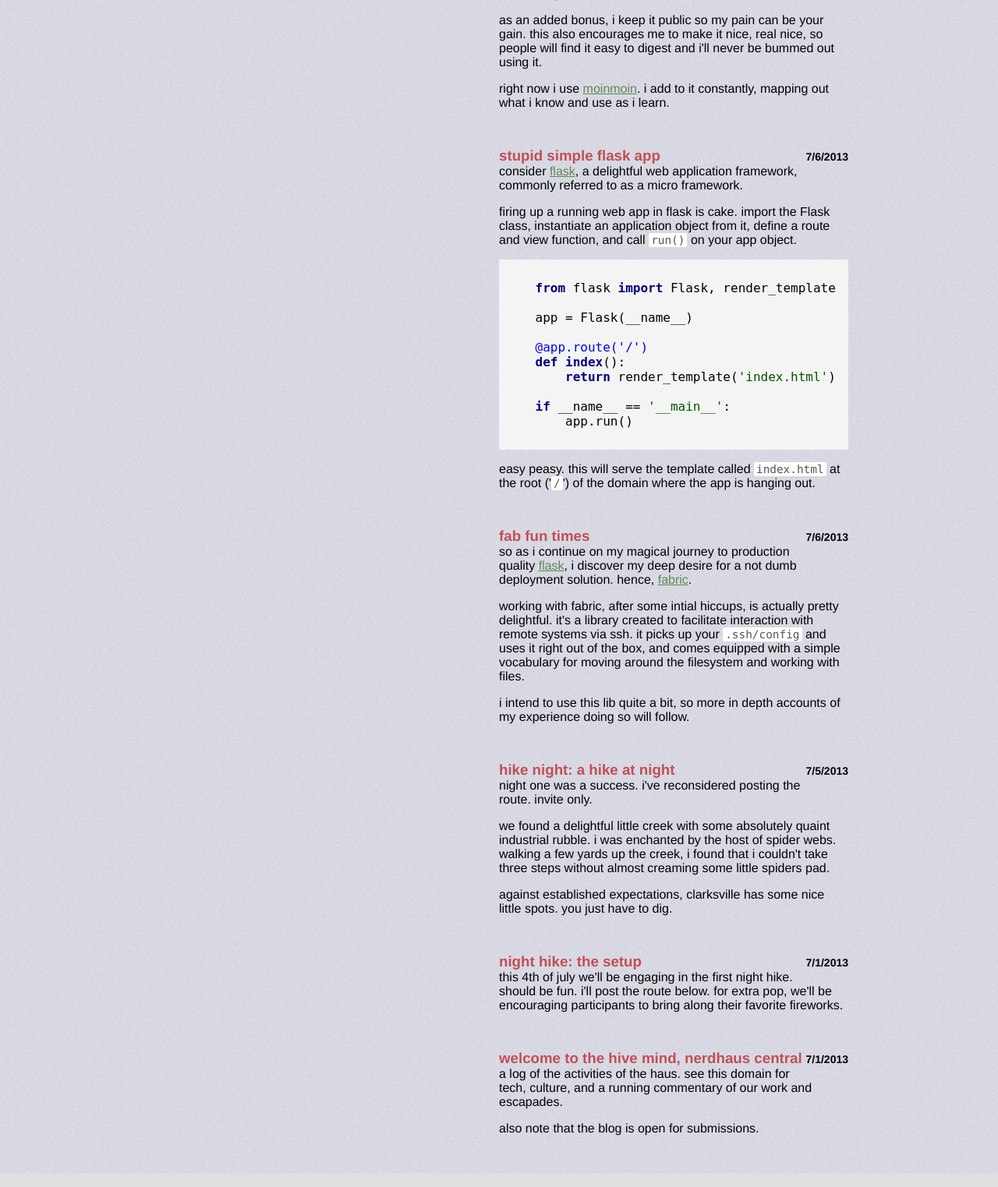
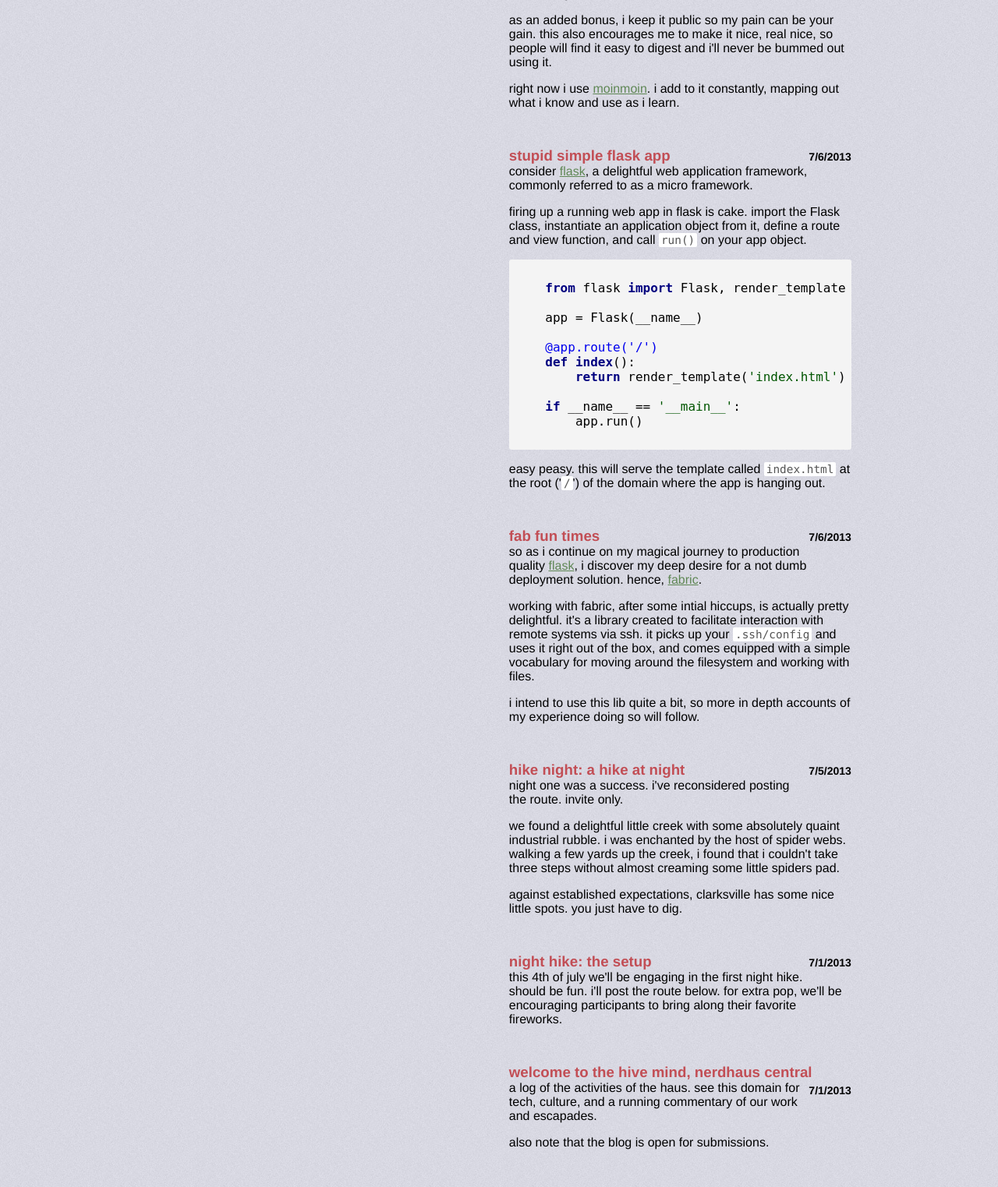
Before and after one commit to enlore/nerdhaus, a Flask app: page /blog/ in a window 1280 px wide. Shown: the part 809-2332 px from the top of the page at 78% size. Run offline with Flask 2, Linux system fonts and the light colour scheme.

Commit message:
Style a grid, restructure layout

```diff
--- a/nerdhaus/static/css/style.css
+++ b/nerdhaus/static/css/style.css
@@ -152,24 +152,29 @@ header nav ul a {
 
 section.content {
     float: right;
-    margin-top: 2em;
-    width: 50%;
+    width: 70%;
 }
 
-section.content article {
+section.blog {
+    float: right;
+    margin-top: 2em;
+    width: 70%;
+}
+
+section.blog article {
     margin-bottom: 3em;
     width: 70%;
 }
 
-section.content article h3 {
+section.blog article h3 {
     color: #C24E55;
 }
 
-section.content article p {
+section.blog article p {
     margin-bottom: 1em;
 }
 
-section.content article span.date {
+section.blog article span.date {
     color: #000;
     float: right;
     font-size: 14px;
@@ -177,18 +182,25 @@ section.content article span.date {
 }
 
 section.grid {
-    float: right;
     margin-top: 4em;
-    width: 70%;
 }
 
 section.grid h1 {
-    font-size: 36px;
+    background: rgba(0, 0, 0, 0.7);
+    font-size: 46px;
+    margin: 0 auto 0 auto;
+    width: 50%;
 }
 
 section.grid h4 {
+    background: rgba(0, 0, 0, 0.7);
     font-size: 24px;
-    line-height: 1em;
+    margin: 4em auto 0 auto;
+    width: 40%;
+}
+
+section.grid a.mid h4 {
+    margin: 2em auto 0 auto;
 }
 
 section.grid a.grid-box {
@@ -207,13 +219,11 @@ section.grid a.top {
     background: url('/static/img/breaking-rocks.jpg') no-repeat 0 ;
     background-size: cover;
     height: 18em;
-    line-height: 18em;
 }
 
 section.grid a.mid {
     float: left;
     height: 12em;
-    line-height: 12em;
     width: 50%;
 }
 
@@ -223,7 +233,6 @@ section.grid a.bottom {
     border-bottom: 1px solid #555;
     clear: both;
     height: 18em;
-    line-height: 18em;
 }
 
 section.grid a.blog {
--- a/nerdhaus/templates/blog/index.html
+++ b/nerdhaus/templates/blog/index.html
@@ -1,6 +1,6 @@
 {% extends "layouts/layout.html" %}
 {% block body %}
-<section class="content">
+<section class="blog">
 <article>
 <h3>the blog is open to contribution<span class="date">7/9/2013</span></h3>
 <p> so feel free to submit something.  email it to me at <a href="mailto:n.e.lorenson@gmail.com">n.e.lorenson@gmail.com</a> and put BLOG in the subject.  be sure to note whether or not you’d like to remain anonymous.
--- a/nerdhaus/templates/frontend/index.html
+++ b/nerdhaus/templates/frontend/index.html
@@ -1,10 +1,9 @@
 {% extends "layouts/layout.html" %}
 {% block body %}
-
     <section class="grid">
         <a class="grid-box top" href="/portfolio"><h4>look at my</h4><h1>PORTFOLIO</h1></a>
         <a class="grid-box mid blog" href="/blog"><h4>listen to me talk</h4><h1>BLOG</h1></a>
         <a class="grid-box mid blag" href="/blag"><h4>tell us how it is</h4><h1>BLAG</h1></a>
-        <a class="grid-box bottom" href="/shows"><h4>check out our</h4><h1>SHOWS</h1></a>
+        <a class="grid-box bottom" href="/shows"><h4>check out our</h4><h1>HAUS SHOWS</h1></a>
     </section>
 {% endblock %}
--- a/nerdhaus/templates/layouts/layout.html
+++ b/nerdhaus/templates/layouts/layout.html
@@ -1,7 +1,8 @@
 <!DOCTYPE html>
 <html>
     <head>
-        <title>{% block title %}NerdHaus{% endblock %}</title>
+        <title>{% block title %}NerdHaus - Culture and Design in Clarksville{% endblock %}</title>
+        <meta name="description" content="">
         <link rel="stylesheet" href="/static/css/style.css">
         <link rel="stylesheet" href="/static/css/hljs/magula.css">
     </head>
@@ -34,8 +35,10 @@
                 {% endblock %}
             </aside>
 
+            <section class="content">
             {% block body %}
             {% endblock %}
+            </section>
 
             {% block footer %}
             {% endblock %}
```
